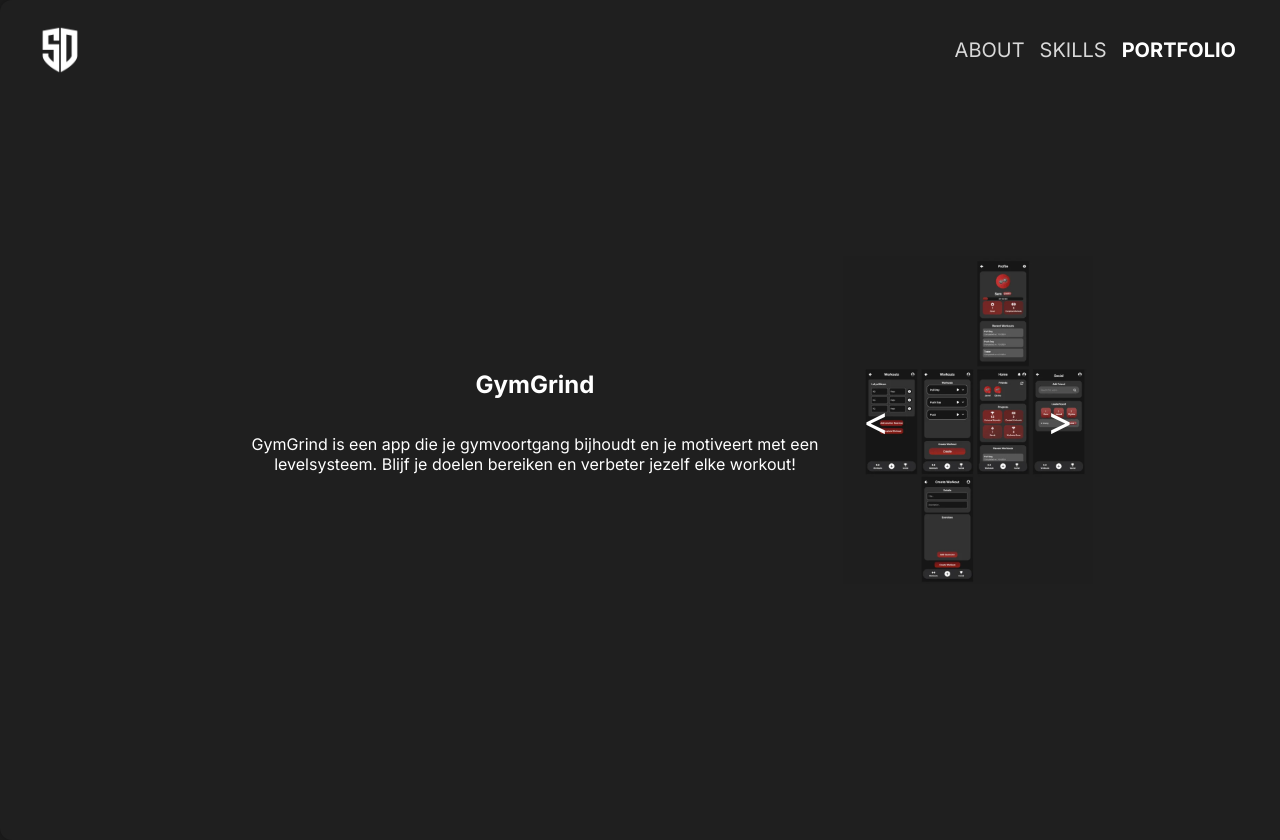
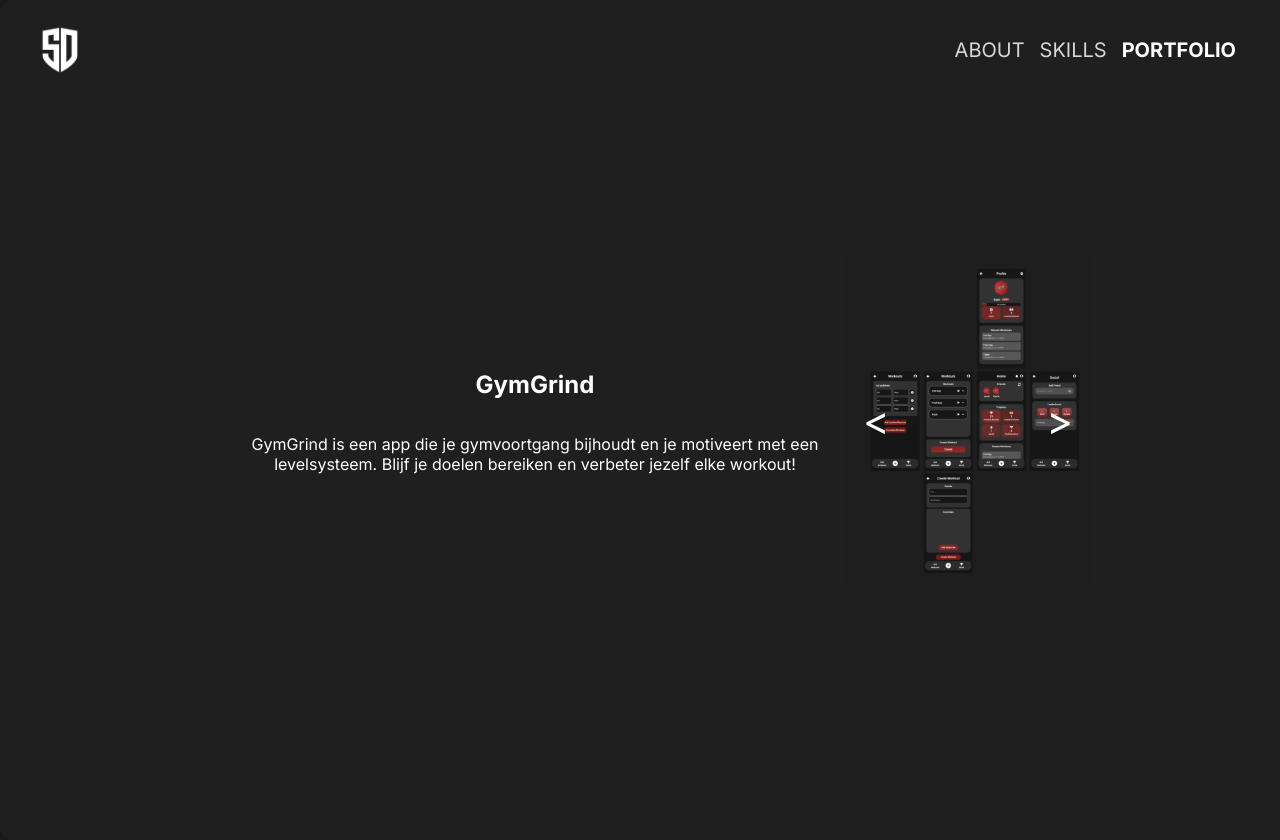
Before and after one commit to semdyk/Portfolio, a PHP site: page /portfolio/gymgrind.html in a window 1280 px wide, with the pointer over the restyled element. Run offline with PHP 8.4, Linux system fonts and the light colour scheme; some libraries are stand-ins or nearby versions; some web fonts are replaced.

Commit message:
Update portfolio.css

```diff
--- a/style/portfolio.css
+++ b/style/portfolio.css
@@ -36,8 +36,6 @@
 
 .gallery img:hover {
   cursor: pointer;
-  scale: 1.05;
-  transition: transform 0.9s ease;
 }
 
 .gallery img.active {
```
